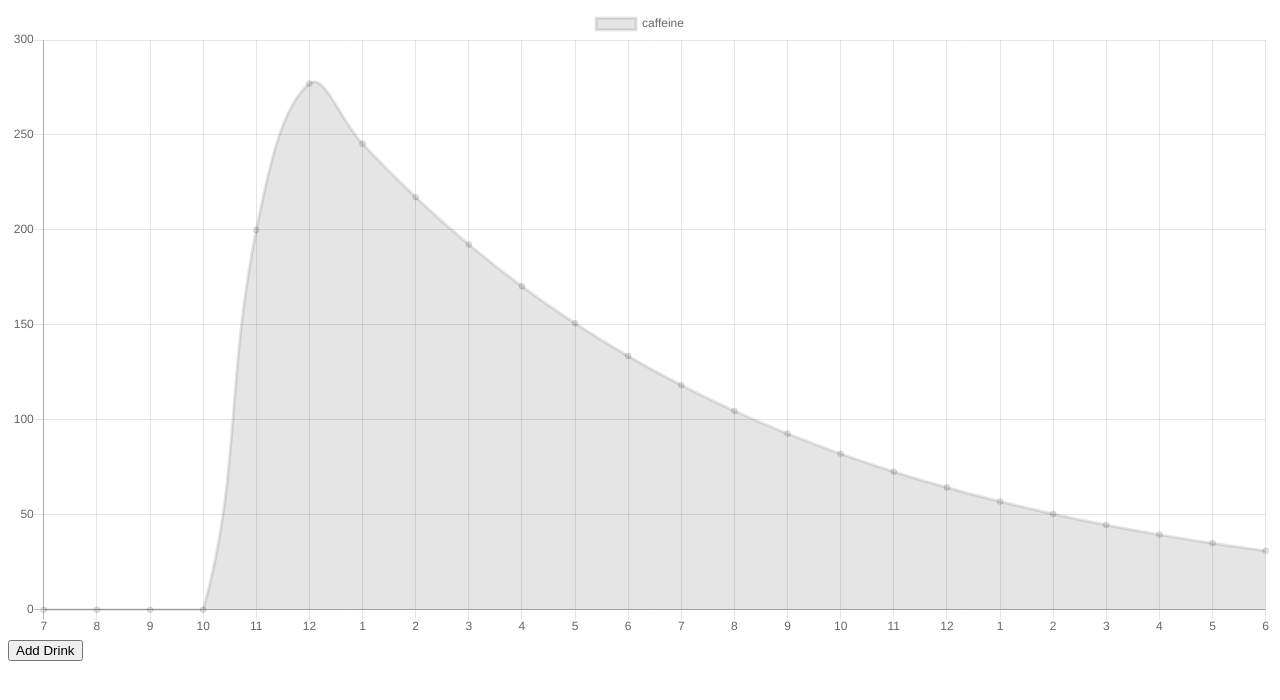
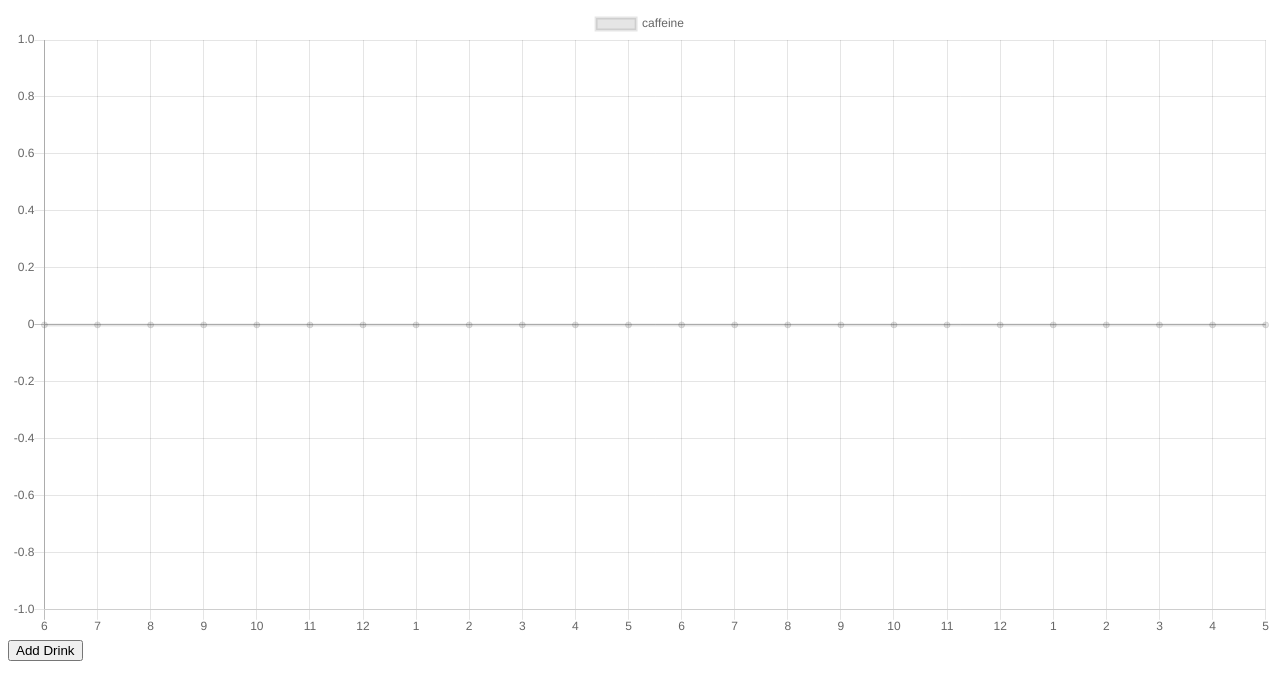
Before and after one commit to scotato/caffeine-calculator, a React (Create React App) app: page / in a window 1280 px wide. Shown: the top 700 px of the page. Built offline with nearby package versions, Linux system fonts and the light colour scheme.

Commit message:
wire up drinks to chart

```diff
--- a/src/components/Chart.js
+++ b/src/components/Chart.js
@@ -1,14 +1,17 @@
 import React, { useState } from 'react'
 import { Line } from 'react-chartjs-2'
+
+const STARTHOUR = 6
+const DURATIONHOURS = 24
 
 const getNextHour = hour => (
   hour < 12 ? ++hour : ++hour - 12
 )
 
-const getTimeline = (start = 7, duration = 24) => {
-  let timeline = [ start ]
+const getHourLabels = () => {
+  let timeline = [ STARTHOUR ]
 
-  while (timeline.length < duration) {
+  while (timeline.length < DURATIONHOURS) {
     let current = timeline[ timeline.length - 1 ]
     let next = getNextHour(current)
     timeline.push(next)
@@ -28,21 +31,6 @@ const getHalflifeData = data => {
     total = val ? halflife + val : halflife
     return total
   })
-}
-
-const getCaffeineData = (intake = {}, duration = 24) => {
-  let data = []
-
-  while (data.length < duration) {
-    data.push(0)
-  }
-
-  Object.keys(intake).map(hour => data[hour] = intake[hour])
-
-  return {
-    label: 'caffeine',
-    data: getHalflifeData(data)
-  }
 }
 
 // https://www.mayoclinic.org/healthy-lifestyle/nutrition-and-healthy-eating/in-depth/caffeine/art-20049372
@@ -140,9 +128,6 @@ const Chart = () => {
   const [quantity, setQuantity] = useState(defaultDrink.oz)
   const [hour, setHour] = useState(8)
   const [isAdding, setIsAdding] = useState(false)
-  const [labels, setLabels] = useState(getTimeline())
-  const [intake, setIntake] = useState({4: 200, 5: 100})
-  const [datasets, setDatasets] = useState([getCaffeineData(intake)])
 
   const setDefaults = () => {
     setDrink(defaultDrink)
@@ -157,7 +142,21 @@ const Chart = () => {
   }
 
   const removeDrink = doseToRemove => {
-    setDrinks(drinks.filter(dose => doseToRemove.id != dose.id))
+    setDrinks(drinks.filter(dose => doseToRemove.id !== dose.id))
+  }
+
+  const getDatasets = () => {
+    // tally caffeine by hour
+    let data = drinks.reduce((acc, cur) => {
+      const index = cur.hour - STARTHOUR
+      acc[index] += (cur.drink.caffeine / cur.drink.oz * cur.quantity)
+      return acc
+    }, Array.from({length: DURATIONHOURS}, () => 0))
+
+    return [{
+      label: 'caffeine',
+      data: getHalflifeData(data)
+    }]
   }
 
   return (
@@ -165,8 +164,8 @@ const Chart = () => {
       <Line
         options={options}
         data={{
-          labels,
-          datasets
+          labels: getHourLabels(),
+          datasets: getDatasets()
         }}
       />
       {isAdding ? (
@@ -203,7 +202,7 @@ const Chart = () => {
             name="hour"
             value={hour}
             min={1}
-            max={24}
+            max={DURATIONHOURS}
             step={1}
             onChange={e => setHour(e.target.value)}
           />
```
